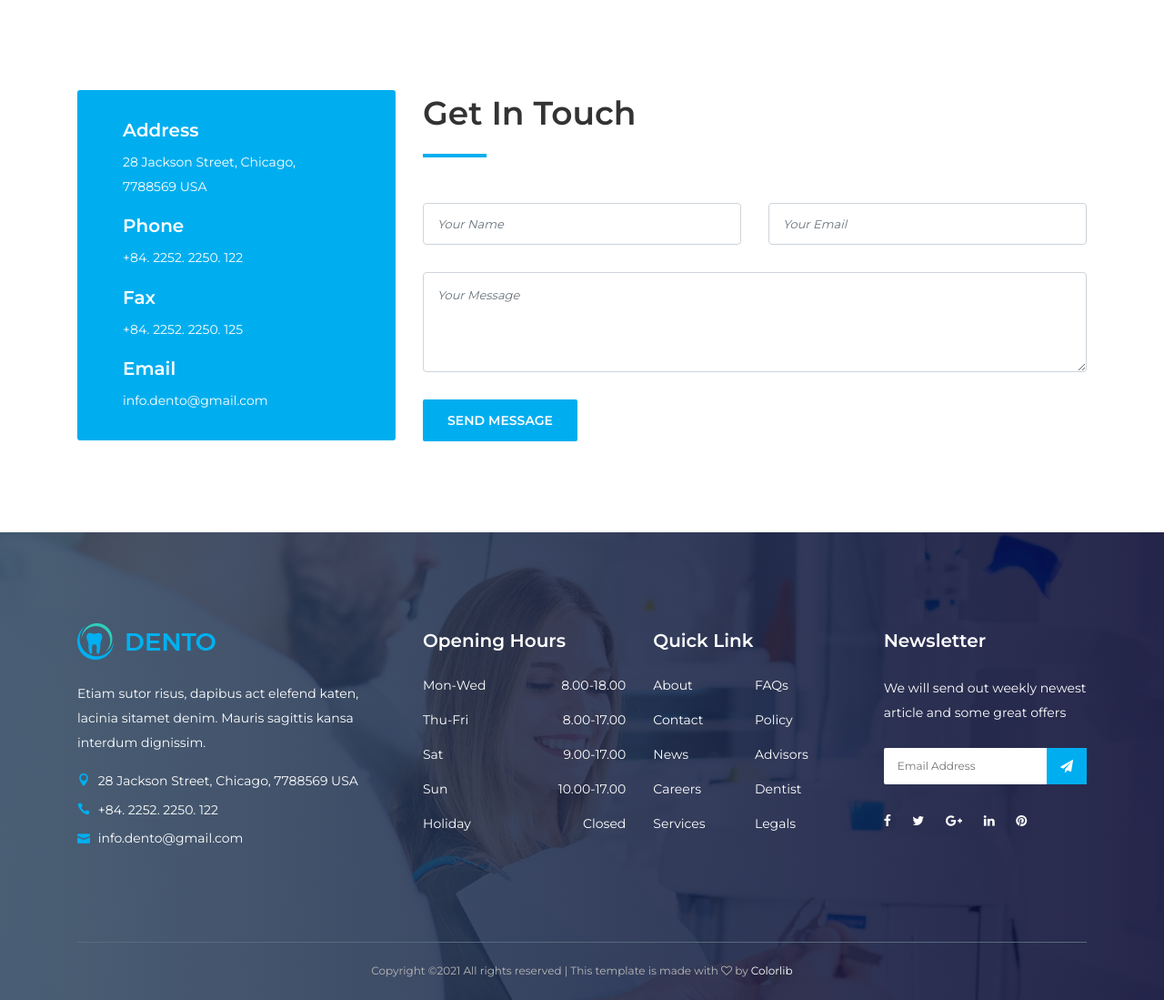
After one commit to drpoxx/dentalwebsite, a Django app: page /contact.html in a window 1280 px wide. The commit adds this page. Shown: the part 932-2031 px from the top of the page at 91% size. Run offline with Django 3.2, Linux system fonts and the light colour scheme; some libraries are stand-ins or nearby versions; some web fonts are replaced.

Commit message:
contact page and connection

```diff
--- /dev/null
+++ b/dentalwebsite/templates/contact.html
@@ -0,0 +1,339 @@
+{% load static %}
+
+<!DOCTYPE html>
+<html lang="en">
+
+<head>
+  <meta charset="UTF-8">
+  <meta name="description" content="Dento - Dentist &amp; Medical HTML Template">
+  <meta http-equiv="X-UA-Compatible" content="IE=edge">
+  <meta name="viewport" content="width=device-width, initial-scale=1, shrink-to-fit=no">
+
+  <!-- Title -->
+  <title>Dento - Dentist &amp; Medical HTML Template</title>
+
+  <!-- Favicon -->
+  <link rel="icon" href="{% static 'dentalwebsite/img/core-img/favicon.ico' %}">
+
+  <!-- Core Stylesheet -->
+  <link rel="stylesheet" href="{% static 'dentalwebsite/css/style.css' %}">
+
+</head>
+
+<body>
+  <!-- Preloader -->
+  <div id="preloader">
+    <div class="preload-content">
+      <div id="dento-load"></div>
+    </div>
+  </div>
+
+  <!-- ***** Header Area Start ***** -->
+  <header class="header-area">
+    <!-- Top Header Area -->
+    <div class="top-header-area">
+      <div class="container h-100">
+        <div class="row h-100 align-items-center">
+          <!-- Top Content -->
+          <div class="col-6 col-md-9 col-lg-8">
+            <div class="top-header-content">
+              <a href="#" data-toggle="tooltip" data-placement="bottom" title="28 Jackson Street, Chicago, 7788569 USA"><i class="fa fa-map-marker"></i> <span>28 Jackson Street, Chicago, 7788569 USA</span></a>
+              <a href="#" data-toggle="tooltip" data-placement="bottom" title="info.dento@gmail.com"><i class="fa fa-envelope"></i> <span>info.dento@gmail.com</span></a>
+            </div>
+          </div>
+          <!-- Top Header Social Info -->
+          <div class="col-6 col-md-3 col-lg-4">
+            <div class="top-header-social-info text-right">
+              <a href="#" data-toggle="tooltip" data-placement="bottom" title="Facebook"><i class="fa fa-facebook"></i></a>
+              <a href="#" data-toggle="tooltip" data-placement="bottom" title="Twitter"><i class="fa fa-twitter"></i></a>
+              <a href="#" data-toggle="tooltip" data-placement="bottom" title="Google Plus"><i class="fa fa-google-plus"></i></a>
+              <a href="#" data-toggle="tooltip" data-placement="bottom" title="Linkedin"><i class="fa fa-linkedin"></i></a>
+              <a href="#" data-toggle="tooltip" data-placement="bottom" title="Pinterest"><i class="fa fa-pinterest"></i></a>
+            </div>
+          </div>
+        </div>
+      </div>
+    </div>
+    <!-- Top Header End -->
+
+    <!-- Main Header Start -->
+    <div class="main-header-area">
+      <div class="classy-nav-container breakpoint-off">
+        <div class="container">
+          <!-- Classy Menu -->
+          <nav class="classy-navbar justify-content-between" id="dentoNav">
+
+            <!-- Logo -->
+            <a class="nav-brand" href=""><img src="{% static 'dentalwebsite/img/core-img/logo.png' %}" alt=""></a>
+
+            <!-- Navbar Toggler -->
+            <div class="classy-navbar-toggler">
+              <span class="navbarToggler"><span></span><span></span><span></span></span>
+            </div>
+
+            <!-- Menu -->
+            <div class="classy-menu">
+
+              <!-- Close Button -->
+              <div class="classycloseIcon">
+                <div class="cross-wrap"><span class="top"></span><span class="bottom"></span></div>
+              </div>
+
+              <!-- Nav Start -->
+              <div class="classynav">
+                <ul id="nav">
+                  <li><a href="{% url 'home' %}">Home</a></li>
+                  <li><a href="#">Pages</a>
+                    <ul class="dropdown">
+                      <li><a href="{% url 'home' %}">- Home</a></li>
+                      <li><a href="about.html">- About Us</a></li>
+                      <li><a href="service.html">- Service</a></li>
+                      <li><a href="pricing.html">- Pricing</a></li>
+                      <li><a href="blog.html">- Blog</a></li>
+                      <li><a href="blog-details.html">- Blog Details</a></li>
+                      <li><a href="{% url 'home' %}">- Contact</a></li>
+                      <li><a href="#">- Dropdown</a>
+                        <ul class="dropdown">
+                          <li><a href="#">- Dropdown Item</a></li>
+                          <li><a href="#">- Dropdown Item</a>
+                            <ul class="dropdown">
+                              <li><a href="#">- Even Dropdown</a></li>
+                              <li><a href="#">- Even Dropdown</a></li>
+                              <li><a href="#">- Even Dropdown</a></li>
+                              <li><a href="#">- Even Dropdown</a></li>
+                            </ul>
+                          </li>
+                          <li><a href="#">- Dropdown Item</a></li>
+                          <li><a href="#">- Dropdown Item</a></li>
+                        </ul>
+                      </li>
+                    </ul>
+                  </li>
+                  <li><a href="about.html">About</a></li>
+                  <li><a href="service.html">Service</a></li>
+                  <li><a href="pricing.html">Pricing</a></li>
+                  <li><a href="#">Blog</a>
+                    <ul class="dropdown">
+                      <li><a href="blog.html">- Blog</a></li>
+                      <li><a href="blog-details.html">- Blog Details</a></li>
+                    </ul>
+                  </li>
+                  <li><a href="{% url 'contact' %}">Contact</a></li>
+                </ul>
+              </div>
+              <!-- Nav End -->
+            </div>
+
+            <!-- Booking Now Button -->
+            <a href="#" class="btn dento-btn booking-btn">Booking Now</a>
+          </nav>
+        </div>
+      </div>
+    </div>
+  </header>
+  <!-- ***** Header Area End ***** -->
+
+  <!-- ***** Breadcrumb Area Start ***** -->
+  <div class="breadcumb-area bg-img bg-gradient-overlay" style="background-image: url({% static 'dentalwebsite/img/bg-img/12.jpg' %});">
+    <div class="container h-100">
+      <div class="row h-100 align-items-center">
+        <div class="col-12">
+          <h2 class="title">Contact</h2>
+        </div>
+      </div>
+    </div>
+  </div>
+  <div class="breadcumb--con">
+    <div class="container">
+      <div class="row">
+        <div class="col-12">
+          <nav aria-label="breadcrumb">
+            <ol class="breadcrumb">
+              <li class="breadcrumb-item"><a href="{% url 'home' %}"><i class="fa fa-home"></i> Home</a></li>
+              <li class="breadcrumb-item active" aria-current="page">Contact</li>
+            </ol>
+          </nav>
+        </div>
+      </div>
+    </div>
+  </div>
+  <!-- ***** Breadcrumb Area End ***** -->
+
+  <!-- ***** Contact Area Start ***** -->
+  <section class="dento-contact-area mt-50 mb-100">
+    <div class="container">
+      <div class="row">
+        <div class="col-12">
+          <div class="google-maps mb-100">
+            <iframe src="https://www.google.com/maps/embed?pb=!1m18!1m12!1m3!1d80360.91037059698!2d9.44297688941793!3d50.99252646203861!2m3!1f0!2f0!3f0!3m2!1i1024!2i768!4f13.1!3m3!1m2!1s0x47bb579af37f3d33%3A0x422435029b0afe0!2s34593%20Kn%C3%BCllwald!5e0!3m2!1sen!2sde!4v1634152284547!5m2!1sen!2sde" width="600" height="450" style="border:0;" allowfullscreen="" loading="lazy"></iframe>
+          </div>
+        </div>
+      </div>
+
+      <div class="row">
+        <!-- Contact Information -->
+        <div class="col-12 col-md-4">
+          <div class="contact-information">
+            <h5>Address</h5>
+            <p>28 Jackson Street, Chicago, 7788569 USA</p>
+
+            <h5>Phone</h5>
+            <p>+84. 2252. 2250. 122</p>
+
+            <h5>Fax</h5>
+            <p>+84. 2252. 2250. 125</p>
+
+            <h5>Email</h5>
+            <p class="mb-0">info.dento@gmail.com</p>
+          </div>
+        </div>
+
+        <!-- Contact Form -->
+        <div class="col-12 col-md-8">
+          <div class="contact-form">
+            <!-- Section Heading -->
+            <div class="section-heading">
+              <h2>Get In Touch</h2>
+              <div class="line"></div>
+            </div>
+            <!-- Form -->
+            <form action="#" method="post">
+              <div class="row">
+                <div class="col-lg-6">
+                  <input type="text" name="message-name" class="form-control mb-30" placeholder="Your Name">
+                </div>
+                <div class="col-lg-6">
+                  <input type="email" name="message-email" class="form-control mb-30" placeholder="Your Email">
+                </div>
+                <div class="col-12">
+                  <textarea name="message" class="form-control mb-30" placeholder="Your Message"></textarea>
+                </div>
+                <div class="col-12">
+                  <button type="submit" class="btn dento-btn">Send Message</button>
+                </div>
+              </div>
+            </form>
+
+          </div>
+        </div>
+      </div>
+    </div>
+  </section>
+  <!-- ***** Contact Area End ***** -->
+
+  <!-- ***** Footer Area Start ***** -->
+  <footer class="footer-area bg-img bg-gradient-overlay" style="background-image: url(img/bg-img/3.jpg);">
+    <div class="container">
+      <div class="row">
+        <!-- Single Footer Widget -->
+        <div class="col-12 col-sm-6 col-lg-4">
+          <div class="single-footer-widget">
+            <a href="{% url 'home' %}" class="d-block mb-4"><img src="{% static 'dentalwebsite/img/core-img/logo.png' %}" alt=""></a>
+            <p>Etiam sutor risus, dapibus act elefend katen, lacinia sitamet denim. Mauris sagittis kansa interdum dignissim.</p>
+            <div class="footer-contact">
+              <p><i class="icon_pin"></i> 28 Jackson Street, Chicago, 7788569 USA</p>
+              <p><i class="icon_phone"></i> +84. 2252. 2250. 122</p>
+              <p><i class="icon_mail"></i> info.dento@gmail.com</p>
+            </div>
+          </div>
+        </div>
+
+        <!-- Single Footer Widget -->
+        <div class="col-12 col-sm-6 col-lg">
+          <div class="single-footer-widget">
+            <!-- Widget Title -->
+            <h5 class="widget-title">Opening Hours</h5>
+
+            <!-- Opening Hours -->
+            <ul class="opening-hours">
+              <li><span>Mon-Wed</span> <span>8.00-18.00</span></li>
+              <li><span>Thu-Fri</span> <span>8.00-17.00</span></li>
+              <li><span>Sat</span> <span>9.00-17.00</span></li>
+              <li><span>Sun</span> <span>10.00-17.00</span></li>
+              <li><span>Holiday</span> <span>Closed</span></li>
+            </ul>
+          </div>
+        </div>
+
+        <!-- Single Footer Widget -->
+        <div class="col-12 col-sm-6 col-lg">
+          <div class="single-footer-widget">
+            <!-- Widget Title -->
+            <h5 class="widget-title">Quick Link</h5>
+
+            <!-- Quick Links Nav -->
+            <nav>
+              <ul class="quick-links">
+                <li><a href="#">About</a></li>
+                <li><a href="#">FAQs</a></li>
+                <li><a href="{% url 'contact' %}">Contact</a></li>
+                <li><a href="#">Policy</a></li>
+                <li><a href="#">News</a></li>
+                <li><a href="#">Advisors</a></li>
+                <li><a href="#">Careers</a></li>
+                <li><a href="#">Dentist</a></li>
+                <li><a href="#">Services</a></li>
+                <li><a href="#">Legals</a></li>
+              </ul>
+            </nav>
+          </div>
+        </div>
+
+        <!-- Single Footer Widget -->
+        <div class="col-12 col-sm-6 col-lg">
+          <div class="single-footer-widget">
+            <!-- Widget Title -->
+            <h5 class="widget-title">Newsletter</h5>
+
+            <p>We will send out weekly newest article and some great offers</p>
+            <!-- Newsletter Form -->
+            <div class="footer-newsletter-form">
+              <form action="#" method="post">
+                <input type="email" name="nl-email" value="" placeholder="Email Address">
+                <button type="submit"><i class="fa fa-paper-plane" aria-hidden="true"></i></button>
+              </form>
+            </div>
+
+            <!-- Social Info -->
+            <div class="footer-social-info">
+              <a href="#" data-toggle="tooltip" data-placement="top" title="Facebook"><i class="fa fa-facebook"></i></a>
+              <a href="#" data-toggle="tooltip" data-placement="top" title="Twitter"><i class="fa fa-twitter"></i></a>
+              <a href="#" data-toggle="tooltip" data-placement="top" title="Google Plus"><i class="fa fa-google-plus"></i></a>
+              <a href="#" data-toggle="tooltip" data-placement="top" title="Linkedin"><i class="fa fa-linkedin"></i></a>
+              <a href="#" data-toggle="tooltip" data-placement="top" title="Pinterest"><i class="fa fa-pinterest"></i></a>
+            </div>
+          </div>
+        </div>
+      </div>
+    </div>
+
+    <!-- Copywrite Area -->
+    <div class="container">
+      <div class="row">
+        <div class="col-12">
+          <div class="copywrite-content">
+            <p><!-- Link back to Colorlib can't be removed. Template is licensed under CC BY 3.0. -->
+Copyright &copy;<script>document.write(new Date().getFullYear());</script> All rights reserved | This template is made with <i class="fa fa-heart-o" aria-hidden="true"></i> by <a href="https://colorlib.com" target="_blank">Colorlib</a>
+<!-- Link back to Colorlib can't be removed. Template is licensed under CC BY 3.0. --></p>
+          </div>
+        </div>
+      </div>
+    </div>
+  </footer>
+  <!-- ***** Footer Area End ***** -->
+
+  <!-- ******* All JS ******* -->
+  <!-- jQuery js -->
+  <script src="{% static 'dentalwebsite/js/jquery.min.js' %}"></script>
+  <!-- Popper js -->
+  <script src="{% static 'dentalwebsite/js/popper.min.js' %}"></script>
+  <!-- Bootstrap js -->
+  <script src="{% static 'dentalwebsite/js/bootstrap.min.js' %}"></script>
+  <!-- All js -->
+  <script src="{% static 'dentalwebsite/js/dento.bundle.js' %}"></script>
+  <!-- Active js -->
+  <script src="{% static 'dentalwebsite/js/default-assets/active.js' %}"></script>
+
+</body>
+
+</html>
--- a/dentalwebsite/urls.py
+++ b/dentalwebsite/urls.py
@@ -2,5 +2,6 @@ from django.urls import path
 from . import views
 
 urlpatterns = [
-    path('', views.home, name="home")
+    path('', views.home, name="home"),
+    path('contact.html', views.contact, name="contact"),
 ]
--- a/dentalwebsite/views.py
+++ b/dentalwebsite/views.py
@@ -3,3 +3,6 @@ from django.shortcuts import render
 # Create views here:
 def home(request):
     return render(request, 'home.html', {})
+
+def contact(request):
+    return render(request, 'contact.html', {})
```
Also changed, not shown: dentalwebsite/templates/home.html (+4 -6 lines), static/dentalwebsite/img/bg-img/download.jpg (added).
